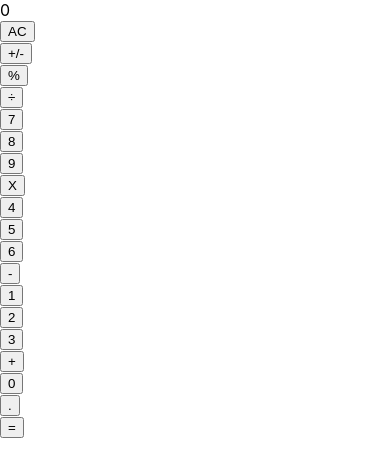
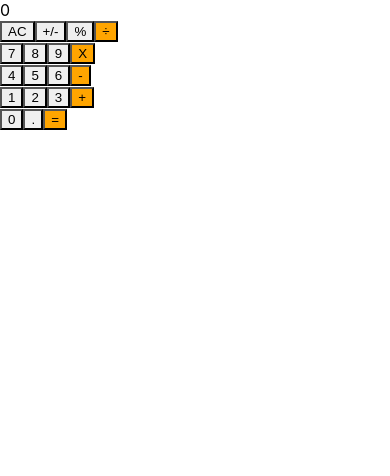
Before and after one commit to Ashah15/React-app, a React (Create React App) app: page / in a window 390 px wide. Shown: the top 476 px of the page. Built offline with nearby package versions, Linux system fonts and the light colour scheme.

Commit message:
Made the buttons to be responsive

```diff
--- a/src/components/Button.js
+++ b/src/components/Button.js
@@ -1,18 +1,39 @@
 import React from 'react';
 import PropTypes from 'prop-types';
 
-export default function Button({
-  buttonName, wide, handleClick,
-}) {
+const Button = ({
+  buttonName, color, wide, clickHandler,
+}) => {
+  const styleButton = {
+    backgroundColor: `${color}`,
+  };
+
+  if (wide) {
+    styleButton.gridColumn = '1 / span 2';
+  }
   return (
-    <div className={wide ? 'zerobtn-style' : 'button-style'}>
-      <button type="button" className="name-buttons" onClick={() => handleClick(buttonName)}>{ buttonName }</button>
-    </div>
+    <button
+      className="button"
+      type="button"
+      style={styleButton}
+      onClick={() => {
+        clickHandler(buttonName);
+      }}
+    >
+      {buttonName}
+    </button>
   );
-}
+};
 
 Button.propTypes = {
   buttonName: PropTypes.string.isRequired,
   wide: PropTypes.bool.isRequired,
-  handleClick: PropTypes.func.isRequired,
+  color: PropTypes.string,
+  clickHandler: PropTypes.func.isRequired,
 };
+
+Button.defaultProps = {
+  color: 'orange',
+};
+
+export default Button;
```
